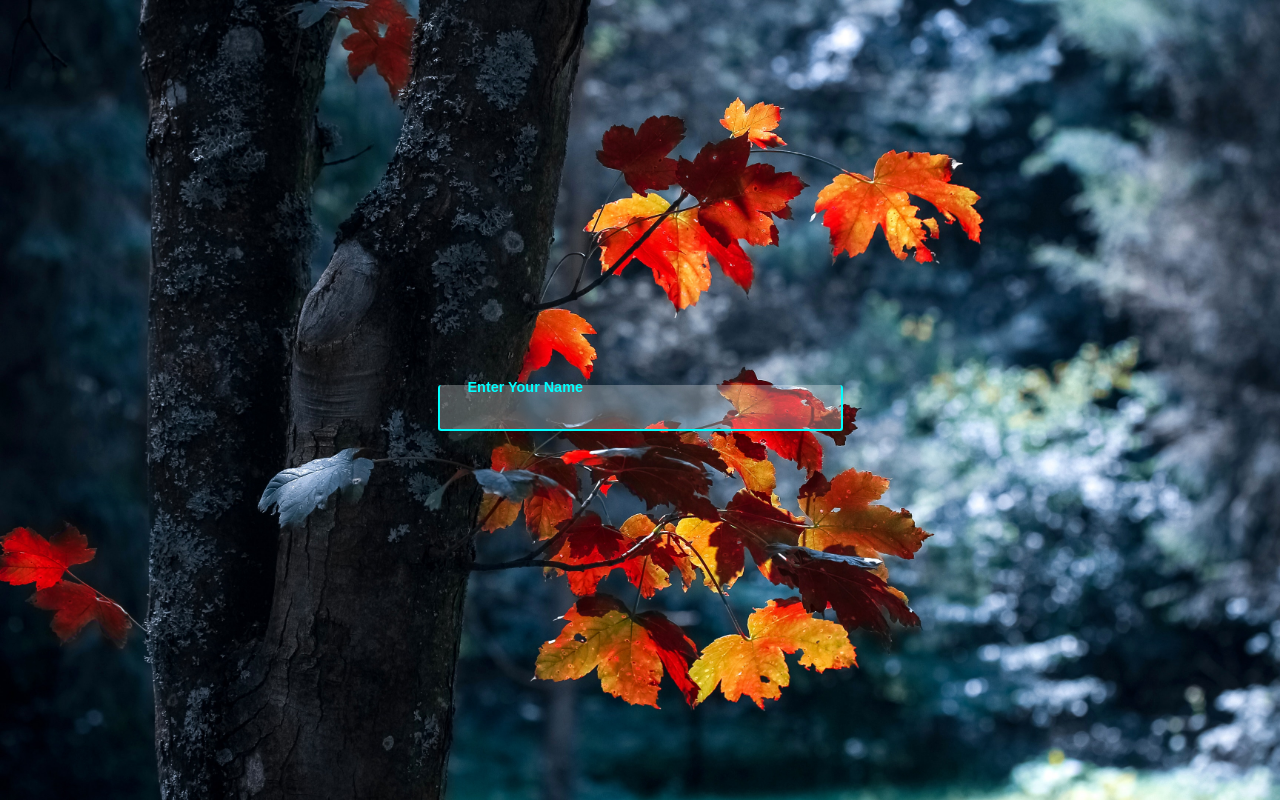
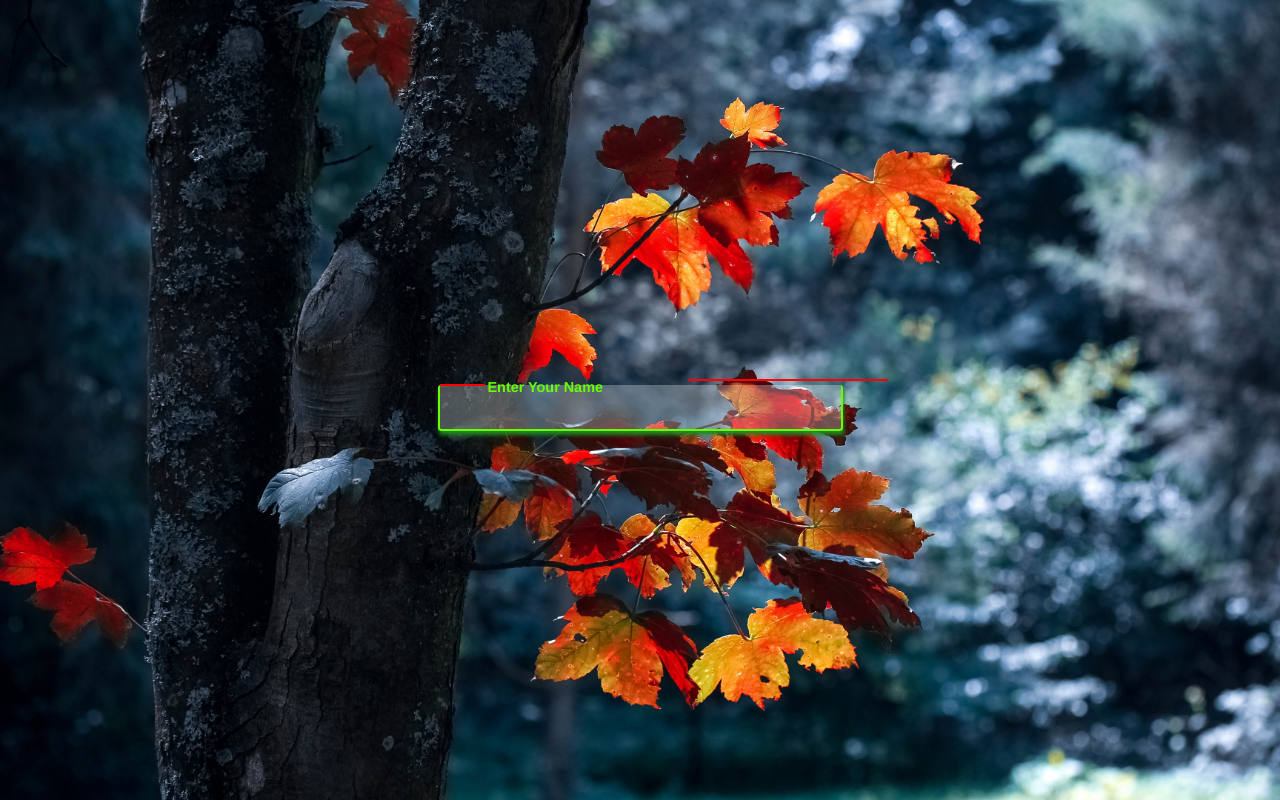
Before and after one commit to DipankajSingh/CssAnimations, a plain HTML site: page form-animation/index.html in a window 1280 px wide. Drawn offline with Linux system fonts and the light colour scheme.

Commit message:
25% done

```diff
--- a/form-animation/style.css
+++ b/form-animation/style.css
@@ -2,6 +2,10 @@
     padding: 0;
     margin: 0;
     box-sizing: border-box;
+}
+
+:root {
+    --font-color: 96 100% 50%;
 }
 
 body {
@@ -25,14 +29,14 @@ form {
     flex-direction: column;
     justify-content: center;
     /* align-items: center; */
-    color: white;
+    color: hsl(128, 100%, 90%);
     font-weight: 800;
 }
 
 form input {
     height: 2.9em;
     width: 25em;
-    border: 2px rgb(0, 255, 255) solid;
+    border: 2px hsl(var(--font-color)) solid;
     background-color: hsla(0, 0%, 100%, 0.288);
     border-radius: .2rem;
     border-top: none;
@@ -42,15 +46,41 @@ form input {
     font-family: monospace;
     font-weight: 700;
     text-transform: capitalize;
+    transition: background 300ms, box-shadow 300ms;
+    box-shadow: 1px 4px 4px forestgreen;
+}
+
+form input:focus {
+    outline: none;
+    box-shadow: 3px 6px 8px forestgreen;
+    background-color: rgba(240, 255, 240, 0.541);
 }
 
 form label {
     position: relative;
     display: inline-block;
     top: 10px;
+    left: 50px;
+    font-size: .8em;
+    color: hsl(var(--font-color));
+    font-family: Helvetica, sans-serif;
+}
 
-    left: 30px;
-    font-size: .8em;
-    color: rgb(0, 255, 255);
-    font-family: Arial, Helvetica, sans-serif;
+form label::after,
+form label::before {
+    position: absolute;
+    content: '';
+    height: 2px;
+    background-color: red;
 }
+
+form label::after {
+    left: -48px;
+    width: 45px;
+    top: 5px;
+}
+
+form label::before {
+    left: 200px;
+    width: 200px;
+}
```
